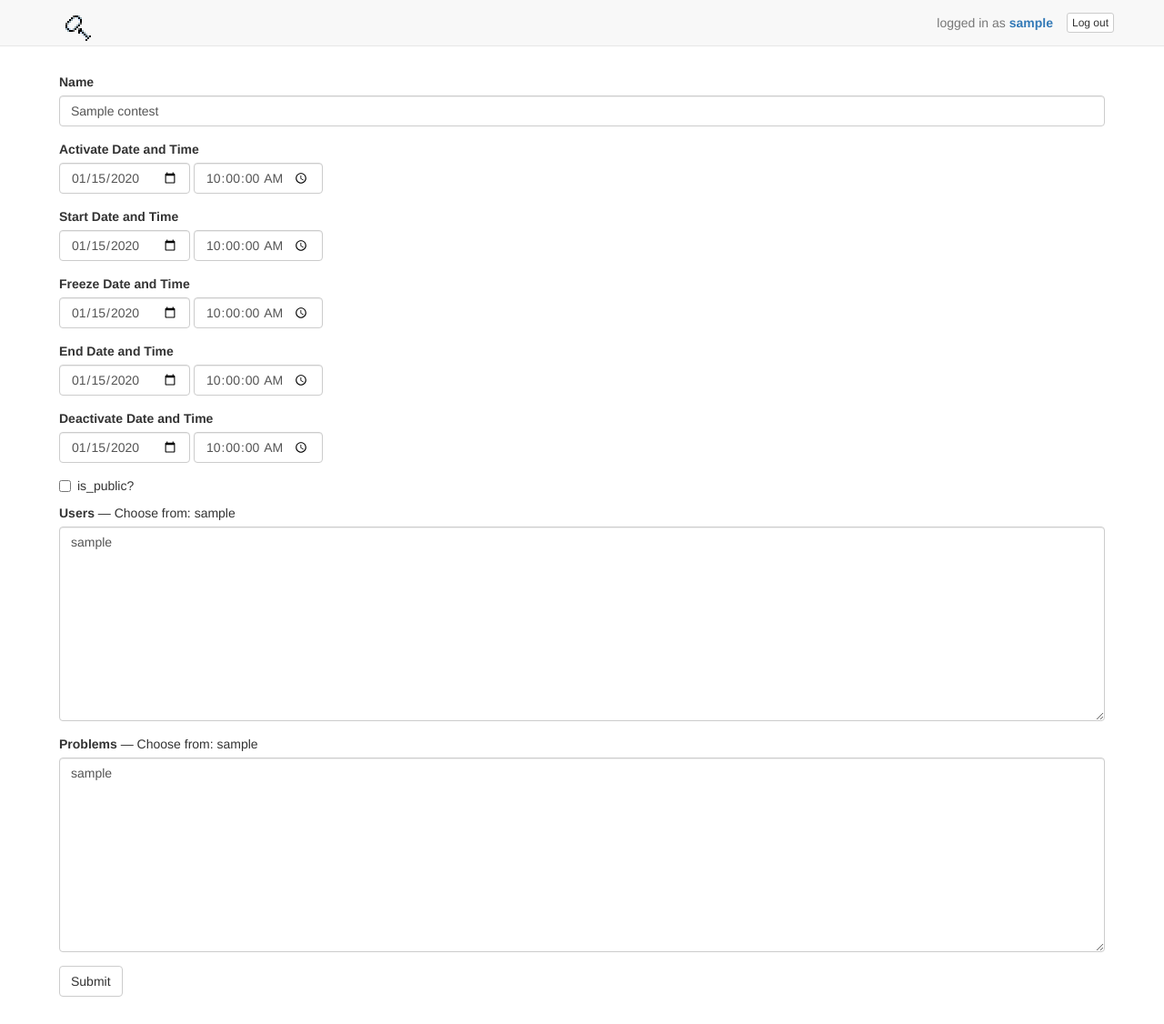
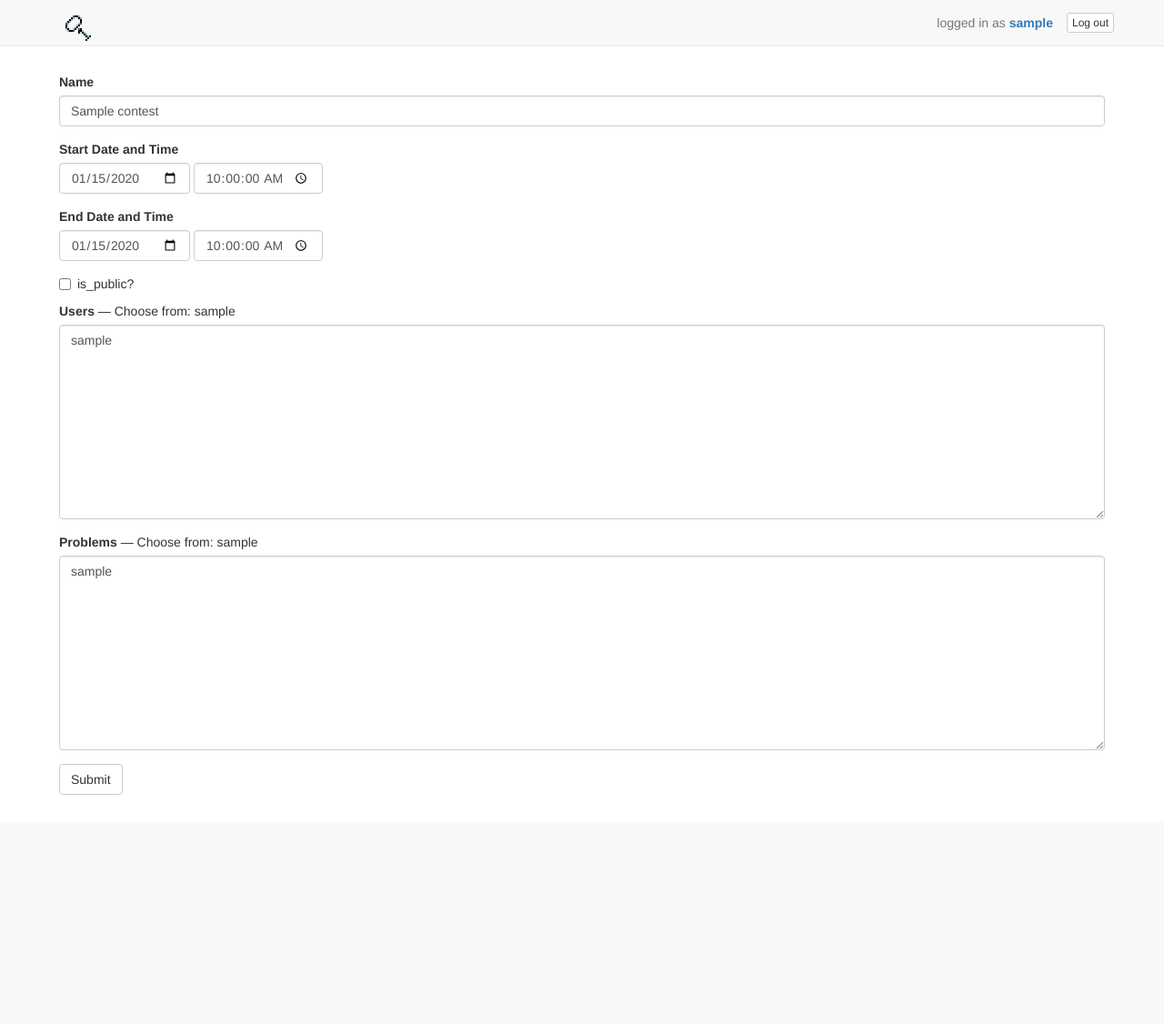
Before and after one commit to unoacm/code_court, a Flask app: template code_court/courthouse/templates/contests/add_edit.html in a window 1280 px wide. Shown: the whole page at 91% size. After the commit the page ends 874 px from the top, so only its background shows below. Run offline with Flask 2, Linux system fonts and the light colour scheme; a user stored in the database is signed in; tables that the repository leaves empty hold one stand-in row (values such as "Sample post"); the template is opened without the code that fills it: most values are stand-ins (such as "Sample title", 1, 10 or a date in 2020); parts of the project's set-up code (start-up, migrations or seed data) failed here and were passed over; some libraries are stand-ins or nearby versions.

Commit message:
remove contest activate_time, freeze_time, and deactivate_time
Fixes #287

```diff
--- a/code_court/courthouse/model.py
+++ b/code_court/courthouse/model.py
@@ -296,22 +296,12 @@ class Contest(Base):
     name = Column(String, unique=True, nullable=False)
     """str: the contest's name"""
 
-    activate_time = Column(DateTime)
-    """DateTime: the contest's activation time, users will be able to see the contest,
-        but they will not be able to see the problems or upload submissions"""
-
     start_time = Column(DateTime, nullable=False)
     """DateTime: the contest's start time, users will be able to upload submissions at this time"""
-
-    freeze_time = Column(DateTime)
-    """DateTime: the time when the contest's scoreboard freezes"""
 
     end_time = Column(DateTime, nullable=False)
     """DateTime: the time when the contest ends, users will not be able to upload submissions
         after this time"""
-
-    deactivate_time = Column(DateTime)
-    """DateTime: the contest will be hidden at this time"""
 
     is_public = Column(Boolean, nullable=False)
     """bool: whether or not the contest can be joined/viewed by anyone"""
@@ -328,9 +318,6 @@ class Contest(Base):
         start_time,
         end_time,
         is_public,
-        activate_time=None,
-        freeze_time=None,
-        deactivate_time=None,
         users=None,
         problems=None,
     ):
@@ -338,9 +325,6 @@ class Contest(Base):
         self.start_time = start_time
         self.end_time = end_time
         self.is_public = is_public
-        self.activate_time = activate_time
-        self.freeze_time = freeze_time
-        self.deactivate_time = deactivate_time
         self.users = users or []
         self.problems = problems or []
 
@@ -349,11 +333,8 @@ class Contest(Base):
             "id": self.id,
             "name": self.name,
             "is_public": self.is_public,
-            "activate_time": util.dt_to_str(self.activate_time),
             "start_time": util.dt_to_str(self.start_time),
-            "freeze_time": util.dt_to_str(self.freeze_time),
             "end_time": util.dt_to_str(self.end_time),
-            "deactivate_time": util.dt_to_str(self.deactivate_time),
         }
 
     def __repr__(self):
--- a/code_court/courthouse/templates/contests/add_edit.html
+++ b/code_court/courthouse/templates/contests/add_edit.html
@@ -17,13 +17,6 @@
         <input type="text" class="form-control" id="name" name="name" placeholder="Name" value="{{ contest.name }}" required>
     </div>
     <div class="form-group">
-        <label>Activate Date and Time</label>
-        <div class="form-inline">
-            <input type="date" class="form-control" id="activate_date" name="activate_date" placeholder="YYYY-MM-DD" title="A valid time format is of the form YYYY-MM-DD" value="{{ contest.activate_time and contest.activate_time|dt_to_date_str }}" pattern="\d{4}-\d{2}-\d{2}">
-            <input type="time" step="2" class="form-control" id="activate_time" name="activate_time" placeholder="HH:MM:SS" title="A valid time format is of the form HH:MM:SS" value="{{ contest.activate_time and contest.activate_time|dt_to_time_str }}" pattern="d{2}:d{2}:d{2}">
-        </div>
-    </div>
-    <div class="form-group">
         <label>Start Date and Time</label>
         <div class="form-inline">
             <input type="date" class="form-control" id="start_date" name="start_date" placeholder="YYYY-MM-DD" title="A valid time format is of the form YYYY-MM-DD" value="{{ contest.start_time and contest.start_time|dt_to_date_str }}" pattern="\d{4}-\d{2}-\d{2}" required>
@@ -31,24 +24,10 @@
         </div>
     </div>
     <div class="form-group">
-        <label>Freeze Date and Time</label>
-        <div class="form-inline">
-            <input type="date" class="form-control" id="freeze_date" name="freeze_date" placeholder="YYYY-MM-DD" title="A valid time format is of the form YYYY-MM-DD" value="{{ contest.freeze_time and contest.freeze_time|dt_to_date_str }}" pattern="\d{4}-\d{2}-\d{2}">
-            <input type="time" step="2" class="form-control" id="freeze_time" name="freeze_time" placeholder="HH:MM:SS" title="A valid time format is of the form HH:MM:SS" value="{{ contest.freeze_time and contest.freeze_time|dt_to_time_str }}" pattern="d{2}:d{2}:d{2}">
-        </div>
-    </div>
-    <div class="form-group">
         <label>End Date and Time</label>
         <div class="form-inline">
             <input type="date" class="form-control" id="end_date" name="end_date" placeholder="YYYY-MM-DD" title="A valid time format is of the form YYYY-MM-DD" value="{{ contest.end_time and contest.end_time|dt_to_date_str }}" pattern="\d{4}-\d{2}-\d{2}" required>
             <input type="time" step="2" class="form-control" id="end_time" name="end_time" placeholder="HH:MM:SS" title="A valid time format is of the form HH:MM:SS" value="{{ contest.end_time and contest.end_time|dt_to_time_str }}" pattern="d{2}:d{2}:d{2}" required>
-        </div>
-    </div>
-    <div class="form-group">
-        <label>Deactivate Date and Time</label>
-        <div class="form-inline">
-            <input type="date" class="form-control" id="deactivate_date" name="deactivate_date" placeholder="YYYY-MM-DD" title="A valid time format is of the form YYYY-MM-DD" value="{{ contest.deactivate_time and contest.deactivate_time|dt_to_date_str }}" pattern="\d{4}-\d{2}-\d{2}">
-            <input type="time" step="2" class="form-control" id="deactivate_time" name="deactivate_time" placeholder="HH:MM:SS" title="A valid time format is of the form HH:MM:SS" value="{{ contest.deactivate_time and contest.deactivate_time|dt_to_time_str }}" pattern="d{2}:d{2}:d{2}">
         </div>
     </div>
     <div class="checkbox">
--- a/code_court/courthouse/templates/contests/view.html
+++ b/code_court/courthouse/templates/contests/view.html
@@ -10,11 +10,8 @@
         <tr>
             <th>id</th>
             <th>name</th>
-            <th>activate_time</th>
             <th>start_time</th>
-            <th>freeze_time</th>
             <th>end_time</th>
-            <th>deactivate_time</th>
             <th>is_public</th>
             <th></th>
             <th></th>
@@ -25,11 +22,8 @@
         <tr>
             <td class="contest_id">{{ contest.id }}</td>
             <td class="contest_name">{{ contest.name }}</td>
-            <td class="contest_activate_time">{{ contest.activate_time|dt_to_str }}</td>
             <td class="contest_start_time">{{ contest.start_time|dt_to_str }}</td>
-            <td class="contest_freeze_time">{{ contest.freeze_time|dt_to_str }}</td>
             <td class="contest_end_time">{{ contest.end_time|dt_to_str }}</td>
-            <td class="contest_deactivate_time">{{ contest.deactivate_time|dt_to_str }}</td>
             <td class="contest_is_public">{{ contest.is_public }}</td>
             <td>
                 <a href="{{ url_for('contests.contests_add', contest_id=contest.id) }}" class="btn btn-info btn-xs">edit</a>
--- a/code_court/courthouse/web.py
+++ b/code_court/courthouse/web.py
@@ -489,9 +489,6 @@ def populate_db():
         start_time=datetime.datetime.utcnow(),
         end_time=datetime.datetime.utcnow() + datetime.timedelta(hours=1),
         is_public=True,
-        activate_time=datetime.datetime.utcnow(),
-        freeze_time=None,
-        deactivate_time=None,
     )
 
     db_session.add(version_contest)
@@ -553,9 +550,6 @@ def dev_populate_db():
         start_time=now,
         end_time=now + datetime.timedelta(hours=2),
         is_public=True,
-        activate_time=now,
-        freeze_time=None,
-        deactivate_time=None,
     )
     test_contest.users += contestants
     db_session.add(test_contest)
```
Also changed, not shown: code_court/courthouse/test/contests_test.py (+0 -12 lines), code_court/courthouse/test/model_test.py (+0 -6 lines), code_court/courthouse/views/admin/contests.py (+0 -27 lines).
